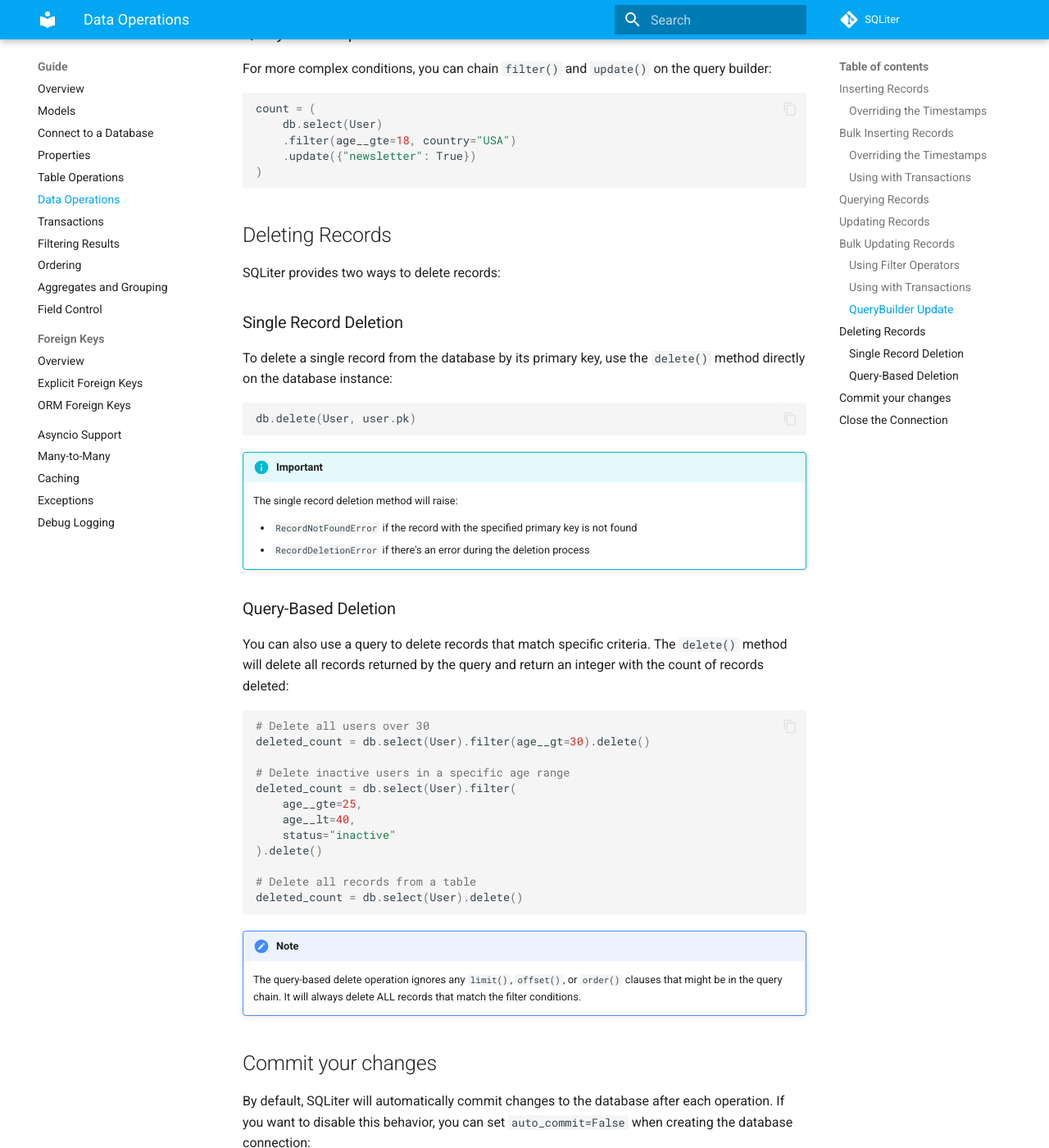
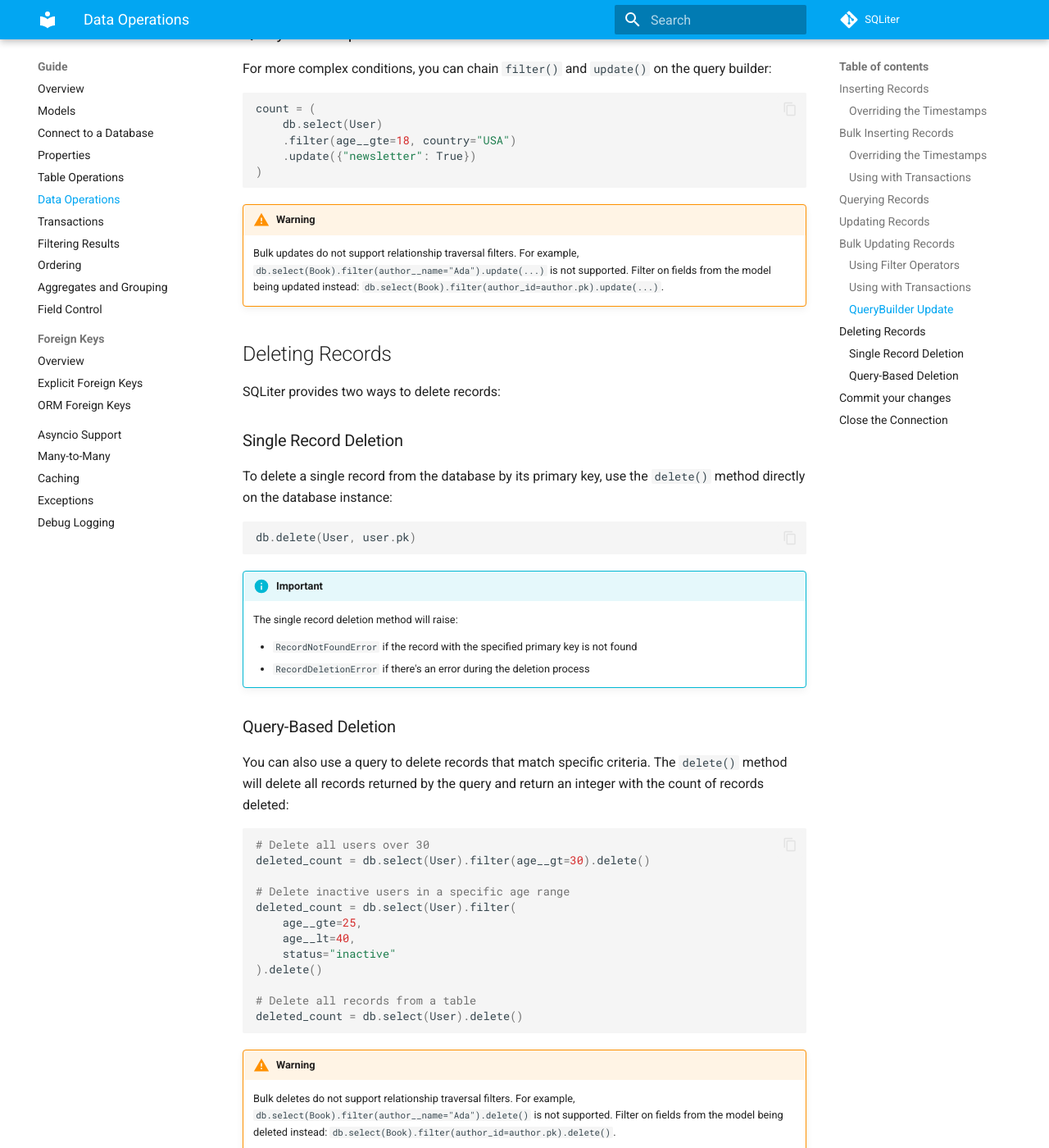
Before and after one commit to seapagan/sqliter-py, an MkDocs documentation site: the page built from docs/guide/data-operations.md, in a window 1280 px wide and 1400 px high, scrolled down 4525 px. Shown: the whole window at 82% size. Built offline with MkDocs 1.6.1 and Material for MkDocs 9.7.7, drawn with Linux system fonts in a browser that asks for light colours; plug-ins that fetch from the network failed and are left out; comment, search, counter and statistics services are not loaded.

Commit message:
docs: document bulk DML filter limits
Signed-off-by: Grant Ramsay <seapagan@gmail.com>

````diff
--- a/docs/guide/data-operations.md
+++ b/docs/guide/data-operations.md
@@ -234,6 +234,13 @@ count = (
 )
 ```
 
+> [!WARNING]
+>
+> Bulk updates do not support relationship traversal filters. For example,
+> `db.select(Book).filter(author__name="Ada").update(...)` is not supported.
+> Filter on fields from the model being updated instead:
+> `db.select(Book).filter(author_id=author.pk).update(...)`.
+
 ## Deleting Records
 
 SQLiter provides two ways to delete records:
@@ -274,6 +281,13 @@ deleted_count = db.select(User).filter(
 # Delete all records from a table
 deleted_count = db.select(User).delete()
 ```
+
+> [!WARNING]
+>
+> Bulk deletes do not support relationship traversal filters. For example,
+> `db.select(Book).filter(author__name="Ada").delete()` is not supported.
+> Filter on fields from the model being deleted instead:
+> `db.select(Book).filter(author_id=author.pk).delete()`.
 
 > [!NOTE]
 >
````
Also changed, not shown: docs/api-reference/async-query-builder.md (+7 -1 lines), docs/api-reference/query-builder.md (+4 -0 lines).
